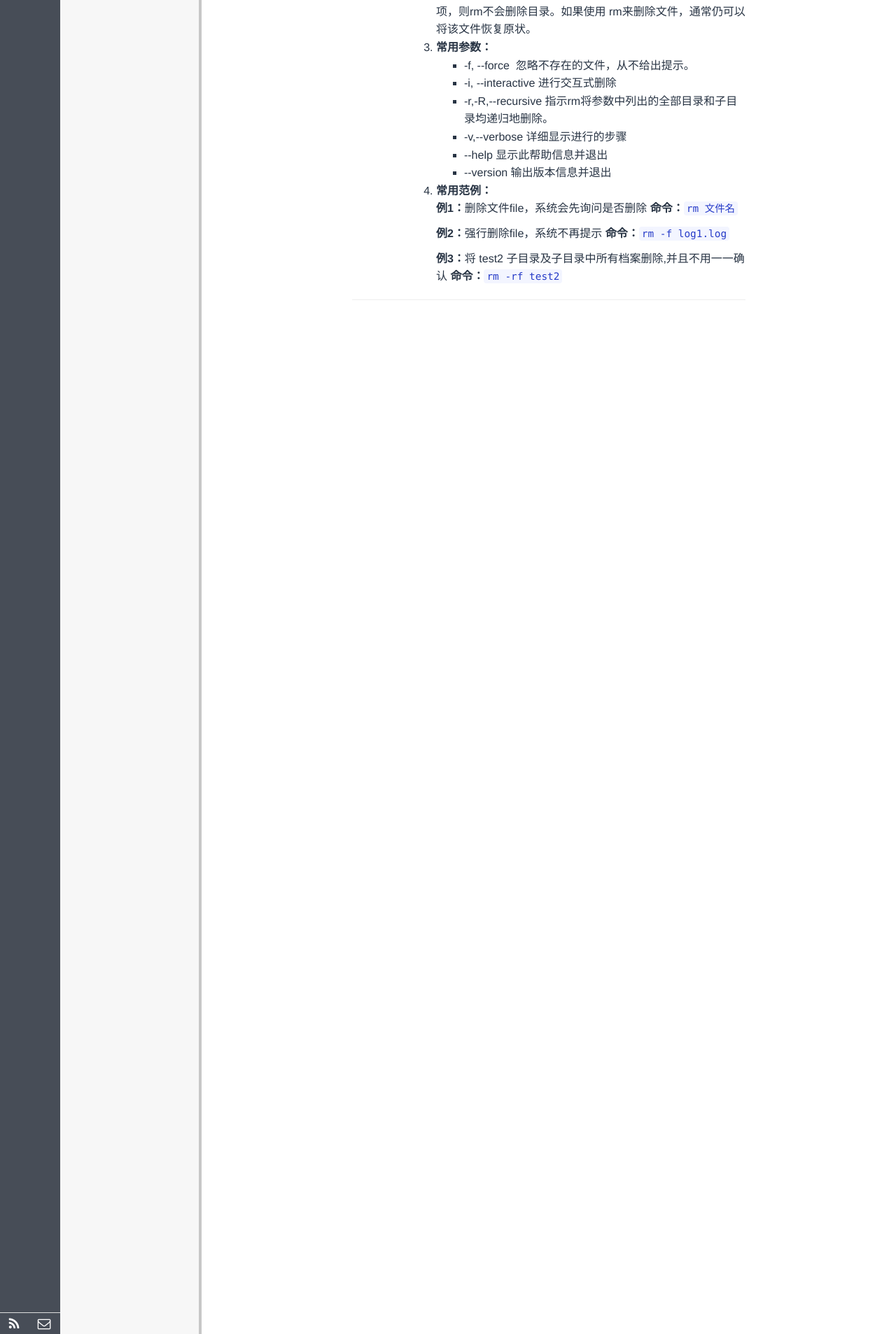
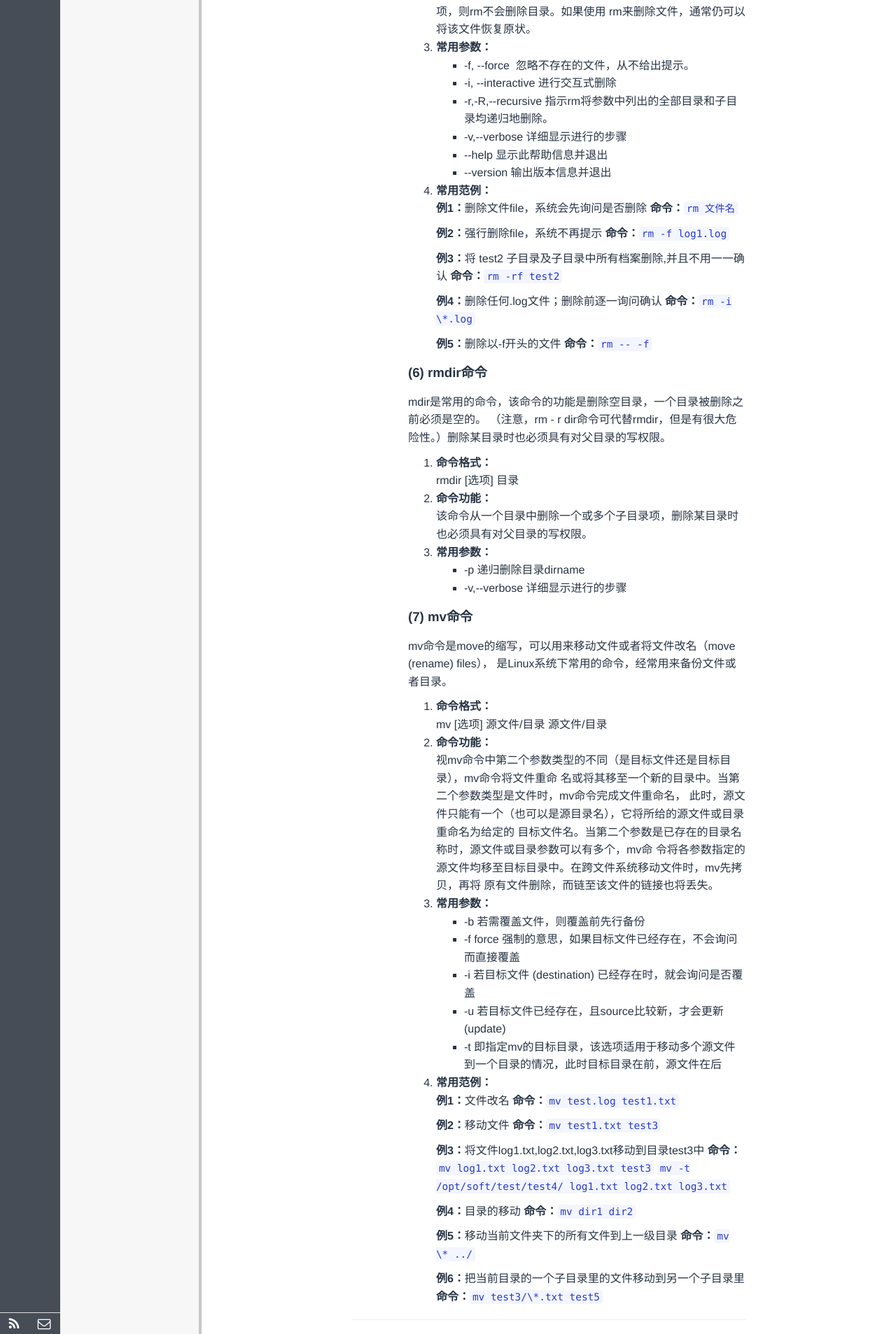
Before and after one commit to polyHong/polyHong.github.io, a Jekyll site: the page built from _posts/tech/2017-04-14-linux-command-list.md, in a window 1280 px wide. Shown: the part 3091-4998 px from the top of the page at 70% size. Built offline with Jekyll 4.4.1, drawn with Linux system fonts in a browser that asks for light colours; Markdown is read by kramdown in place of the engine named in the settings; comment, search, counter and statistics services are not loaded.

Commit message:
update linux command

```diff
--- a/_posts/tech/2017-04-14-linux-command-list.md
+++ b/_posts/tech/2017-04-14-linux-command-list.md
@@ -162,4 +162,68 @@ rm来删除文件，通常仍可以将该文件恢复原状。
 <strong>命令：</strong><code>rm -f log1.log</code></p>
 <p><strong>例3：</strong>将 test2 子目录及子目录中所有档案删除,并且不用一一确认
 <strong>命令：</strong><code>rm -rf test2</code></p>
+<p><strong>例4：</strong>删除任何.log文件；删除前逐一询问确认
+<strong>命令：</strong><code>rm -i \*.log</code></p>
+<p><strong>例5：</strong>删除以-f开头的文件
+<strong>命令：</strong><code>rm -- -f</code></p>
 </ol>
+
+
+<h5><strong>(6) rmdir命令</strong></h5>
+<p>
+mdir是常用的命令，该命令的功能是删除空目录，一个目录被删除之前必须是空的。
+（注意，rm - r dir命令可代替rmdir，但是有很大危险性。）删除某目录时也必须具有对父目录的写权限。
+</p>
+
+<ol>
+<li><strong>命令格式：</strong></li>
+rmdir&nbsp;[选项]&nbsp;目录
+<li><strong>命令功能：</strong></li>
+该命令从一个目录中删除一个或多个子目录项，删除某目录时也必须具有对父目录的写权限。
+<li><strong>常用参数：</strong></li>
+<ul>
+<li>-p&nbsp;递归删除目录dirname</li>
+<li>-v,--verbose&nbsp;详细显示进行的步骤</li>
+</ul>
+</ol>
+
+<h5><strong>(7) mv命令</strong></h5>
+<p>
+mv命令是move的缩写，可以用来移动文件或者将文件改名（move (rename) files），
+是Linux系统下常用的命令，经常用来备份文件或者目录。
+</p>
+
+<ol>
+<li><strong>命令格式：</strong></li>
+mv&nbsp;[选项]&nbsp;源文件/目录&nbsp;源文件/目录
+<li><strong>命令功能：</strong></li>
+视mv命令中第二个参数类型的不同（是目标文件还是目标目录），mv命令将文件重命
+名或将其移至一个新的目录中。当第二个参数类型是文件时，mv命令完成文件重命名，
+此时，源文件只能有一个（也可以是源目录名），它将所给的源文件或目录重命名为给定的
+目标文件名。当第二个参数是已存在的目录名称时，源文件或目录参数可以有多个，mv命
+令将各参数指定的源文件均移至目标目录中。在跨文件系统移动文件时，mv先拷贝，再将
+原有文件删除，而链至该文件的链接也将丢失。
+<li><strong>常用参数：</strong></li>
+<ul>
+<li>-b&nbsp;若需覆盖文件，则覆盖前先行备份</li>
+<li>-f&nbsp;force 强制的意思，如果目标文件已经存在，不会询问而直接覆盖</li>
+<li>-i&nbsp;若目标文件 (destination) 已经存在时，就会询问是否覆盖</li>
+<li>-u&nbsp;若目标文件已经存在，且source比较新，才会更新(update)</li>
+<li>-t&nbsp;即指定mv的目标目录，该选项适用于移动多个源文件到一个目录的情况，此时目标目录在前，源文件在后</li>
+</ul>
+<li><strong>常用范例：</strong></li>
+<p><strong>例1：</strong>文件改名
+<strong>命令：</strong><code>mv test.log test1.txt</code></p>
+<p><strong>例2：</strong>移动文件
+<strong>命令：</strong><code>mv test1.txt test3</code></p>
+<p><strong>例3：</strong>将文件log1.txt,log2.txt,log3.txt移动到目录test3中
+<strong>命令：</strong><code>mv log1.txt log2.txt log3.txt test3</code>
+<code>mv -t /opt/soft/test/test4/ log1.txt log2.txt log3.txt </code>
+</p>
+<p><strong>例4：</strong>目录的移动
+<strong>命令：</strong><code>mv dir1 dir2 </code></p>
+<p><strong>例5：</strong>移动当前文件夹下的所有文件到上一级目录
+<strong>命令：</strong><code>mv \* ../</code></p>
+<p><strong>例6：</strong>把当前目录的一个子目录里的文件移动到另一个子目录里
+<strong>命令：</strong><code>mv test3/\*.txt test5</code></p>
+</ol>
```
Also changed, not shown: 1 other file.
